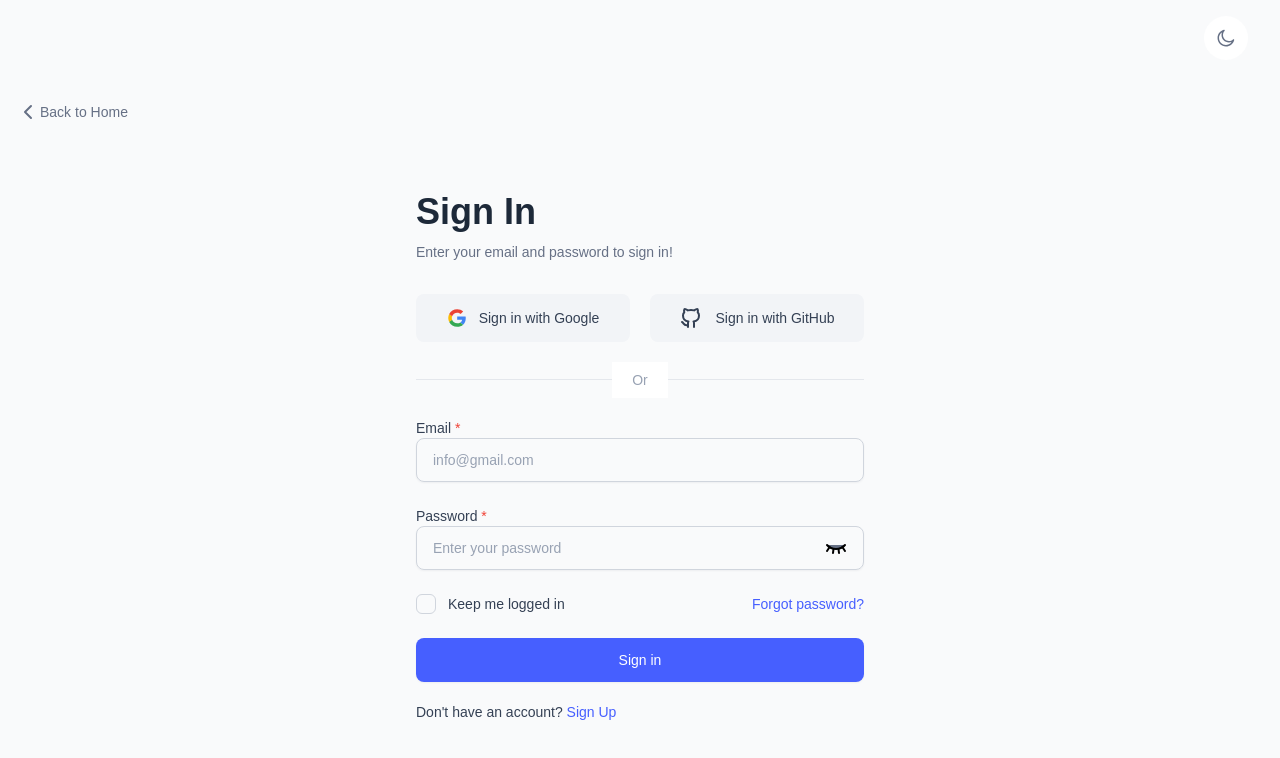
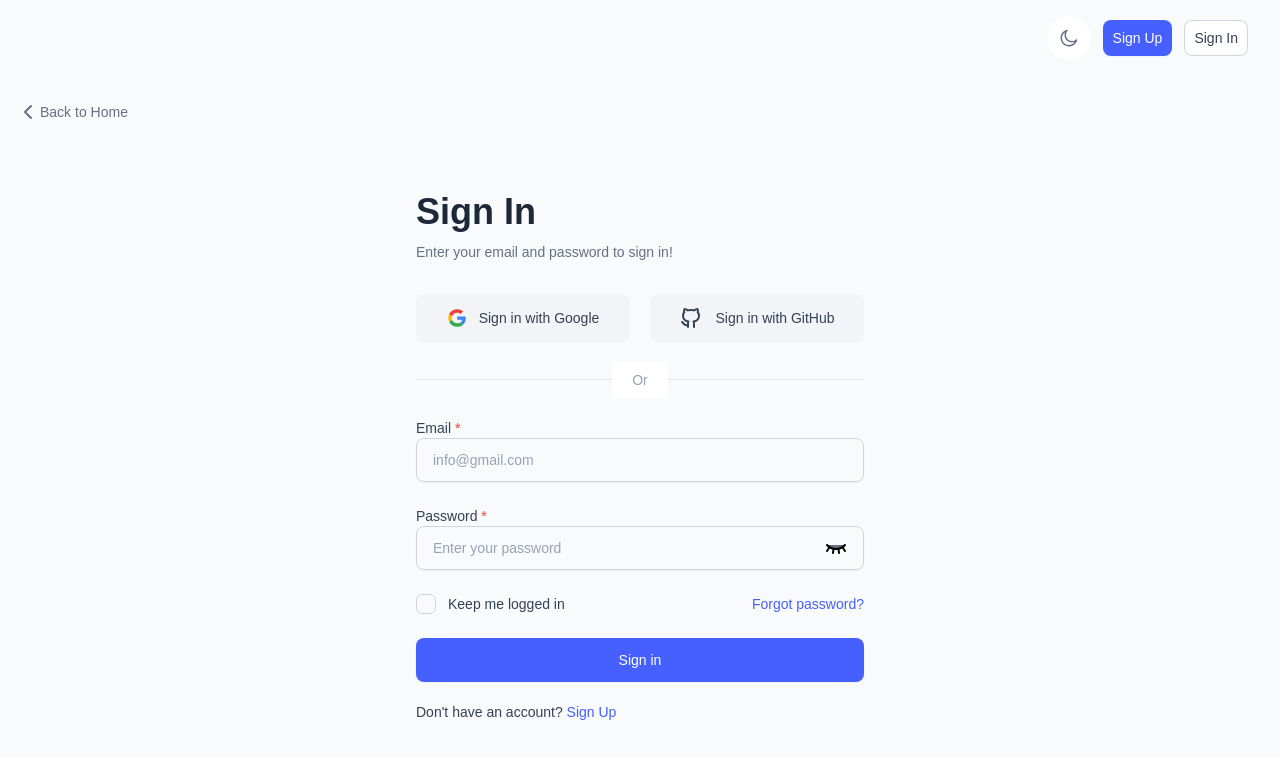
Before and after one commit to Sandaru428/smartcv, a Next.js app: page /signin in a window 1280 px wide. Shown: the top 758 px of the page. Built offline with nearby package versions, Linux system fonts and the light colour scheme.

Commit message:
auth buttons added to header

```diff
--- /dev/null
+++ b/src/components/common/AuthButtons.tsx
@@ -0,0 +1,27 @@
+import Button from "@/components/ui/Button";
+import { useRouter } from "next/navigation";
+
+const AuthButtons = () => {
+  const router = useRouter();
+
+  return (
+    <>
+      <Button
+        variant="primary"
+        size="xs"
+        onClick={() => router.push("/signup")}
+      >
+        Sign Up
+      </Button>
+      <Button
+        variant="outline"
+        size="xs"
+        onClick={() => router.push("/signin")}
+      >
+        Sign In
+      </Button>
+    </>
+  );
+};
+
+export default AuthButtons;
--- a/src/components/ui/Button.tsx
+++ b/src/components/ui/Button.tsx
@@ -2,7 +2,7 @@ import React, { ReactNode } from "react";
 
 interface ButtonProps {
   children: ReactNode; // Button text or content
-  size?: "sm" | "md"; // Button size
+  size?: "xs" |"sm" | "md"; // Button size
   variant?: "primary" | "outline"; // Button variant
   startIcon?: ReactNode; // Icon before the text
   endIcon?: ReactNode; // Icon after the text
@@ -23,6 +23,7 @@ const Button: React.FC<ButtonProps> = ({
 }) => {
   // Size Classes
   const sizeClasses = {
+    xs: "px-2.5 py-2 text-sm",
     sm: "px-4 py-3 text-sm",
     md: "px-5 py-3.5 text-sm",
   };
--- a/src/layout/AppHeader.tsx
+++ b/src/layout/AppHeader.tsx
@@ -2,8 +2,12 @@
 
 import { ThemeToggleButton } from "@/components/common/ThemeToggleButton";
 import React from "react";
+import { useRouter } from "next/navigation";
+import AuthButtons from "@/components/common/AuthButtons";
+
 
 const AppHeader = () => {
+  const router = useRouter();
 
   return (
     <div className="sticky top-0 flex items-center justify-between w-full z-99999 px-4">
@@ -13,6 +17,7 @@ const AppHeader = () => {
 
       <div className="flex items-center gap-2 2xsm:gap-3">
         <ThemeToggleButton />
+        <AuthButtons />
       </div>
 
       {/* <!-- User Area --> */}
```
